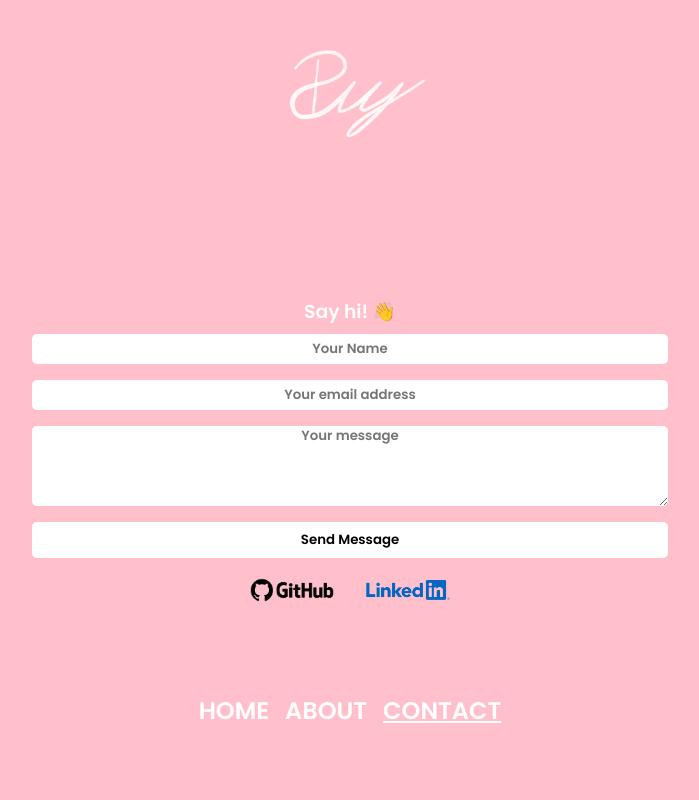
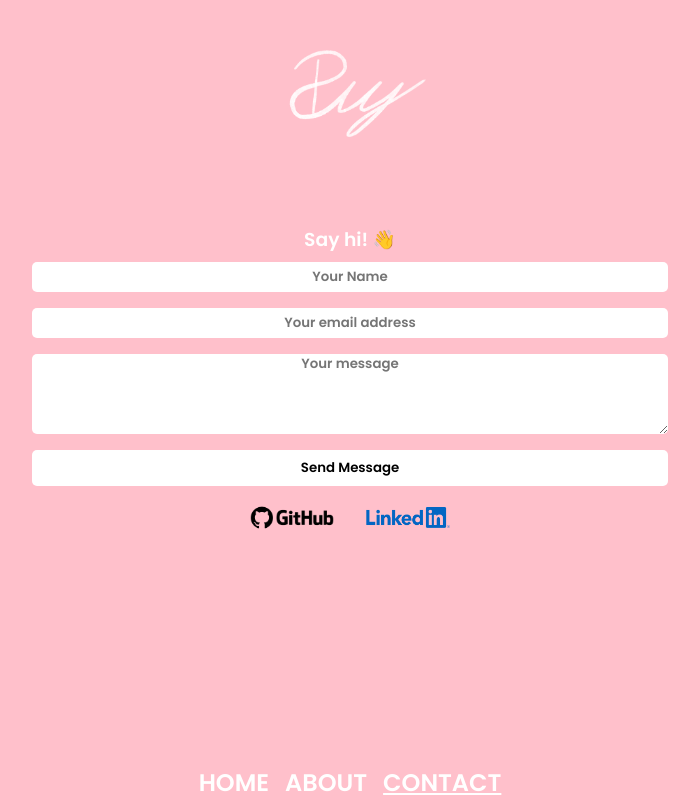
Before and after one commit to philipdaveby/portfolio, a React (Create React App) app: page /contact in a window 1280 px wide. Shown: the whole page, without its empty margins (290-989 px from the left). Built offline with nearby package versions, Linux system fonts and the light colour scheme; a web font is replaced by a local one.

Commit message:
fixed footer position

```diff
--- a/src/components/Contact/contact.scss
+++ b/src/components/Contact/contact.scss
@@ -1,6 +1,7 @@
 .contact {
     background-color: pink;
     grid-area: main;
+    // padding-bottom: 8rem;
 }
 
 .contact__text {
--- a/src/components/DesktopNav/desktopNav.scss
+++ b/src/components/DesktopNav/desktopNav.scss
@@ -1,6 +1,8 @@
 .desktop-nav {
     grid-area: footer;
     color: black;
+
+    // max-height: 3rem;
 
     a {
         font-size: 1.5rem;
--- a/src/components/Projects/Projects.js
+++ b/src/components/Projects/Projects.js
@@ -3,7 +3,6 @@ import './projects.scss'
 import github from '../../images/github.png'
 import website from '../../images/website.png'
 import information from '../../images/information.png'
-// import LoadImage from '../LoadImage/LoadImage'
 
 const Projects = ({ openPopUp, setOpenPopUp, project}) => {
 
@@ -12,7 +11,6 @@ const Projects = ({ openPopUp, setOpenPopUp, project}) => {
 
     return (
         <div className="projects">
-            {/* <LoadImage project={project} openPopUp={openPopUp} setOpenPopUp={setOpenPopUp}/> */}
             <img src={project.imageLink} alt={project.imageAlt} className={openPopUp ? "hide projects__screenshot" : "projects__screenshot"} onClick={() => setOpenPopUp(true)}/>
             <h2 className="projects__heading">{project.name.toUpperCase()}</h2>
                 <div className="projects__links">
--- a/src/index.css
+++ b/src/index.css
@@ -21,7 +21,7 @@ a {
   width: 100%;
   height: 100%;
   display: grid;
-  grid-template-rows: 0.15fr 0.78fr minmax(0.05fr, 1fr);
+  grid-template-rows: 0.15fr 2fr 0.05fr;
   grid-template-areas: "header" "main" "footer";
 }
 
--- a/src/sass.scss
+++ b/src/sass.scss
@@ -29,7 +29,7 @@ a {
     width: 100%;
     height: 100%;
     display: grid;
-    grid-template-rows: 0.15fr 0.78fr minmax(0.05fr, 1fr);
+    grid-template-rows: 0.15fr 2fr 0.05fr;
     grid-template-areas:
     'header'
     'main'
```
Also changed, not shown: src/components/LoadImage/LoadImage.js (deleted, +0 -15 lines).
